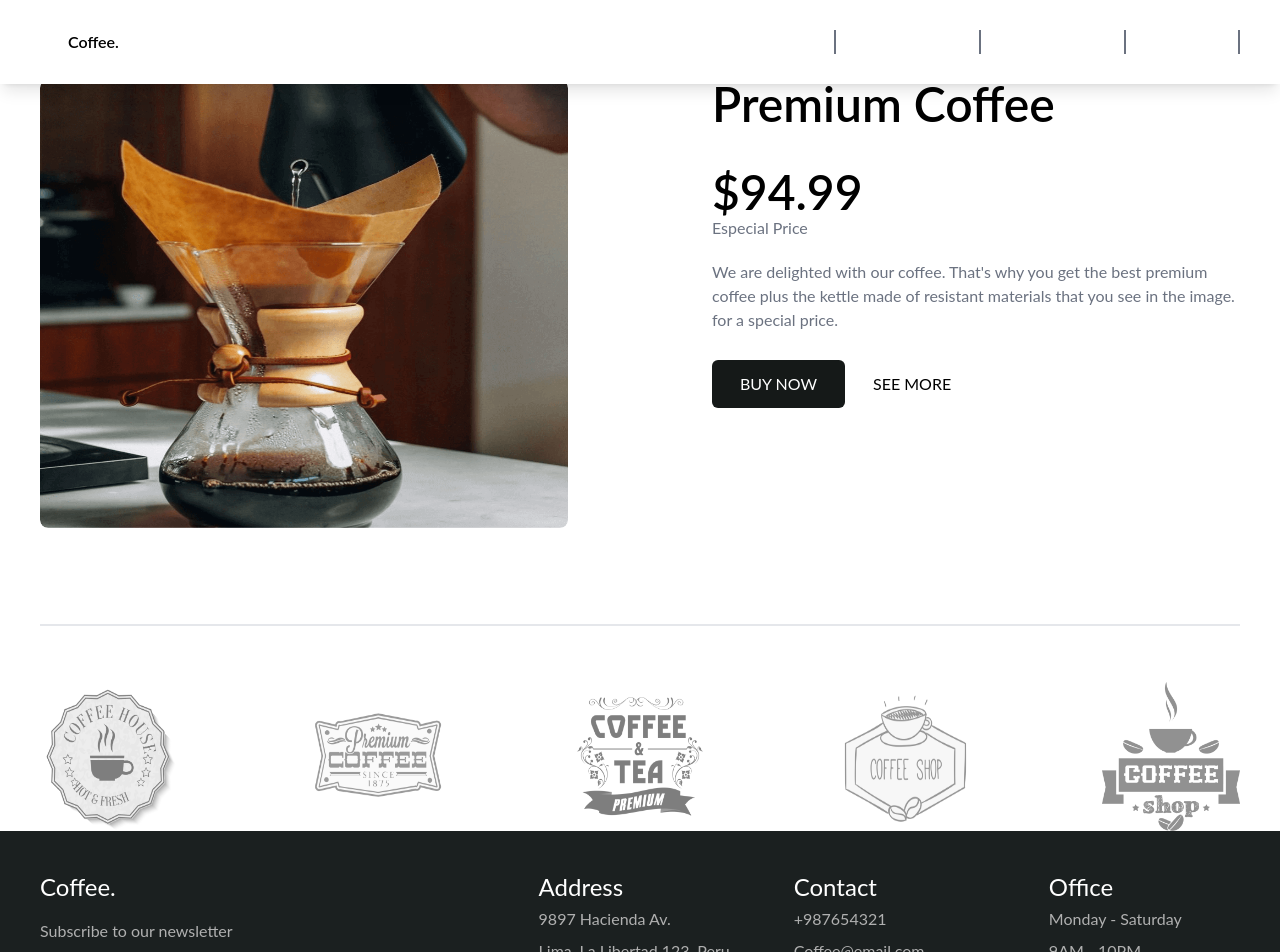
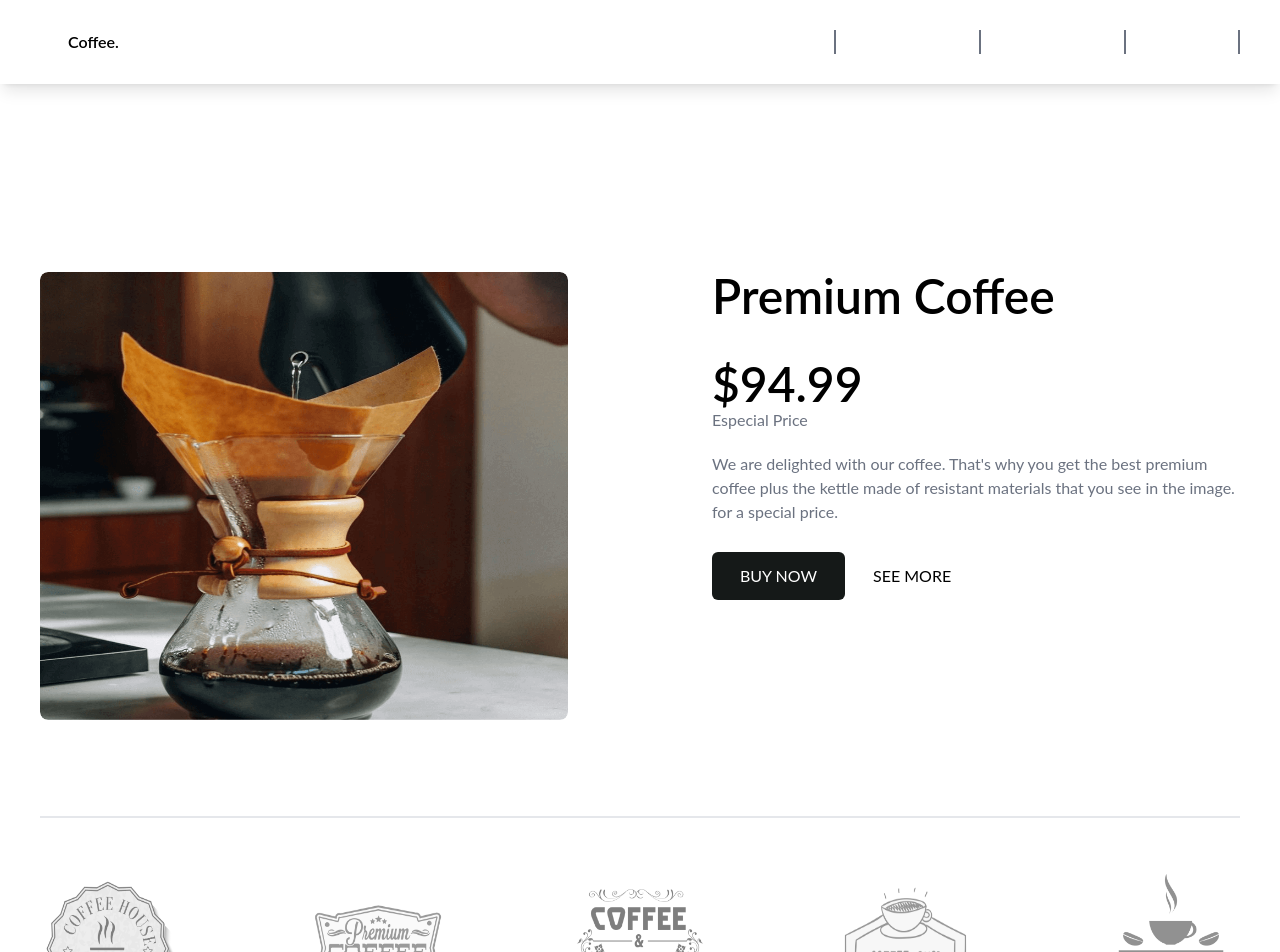
Before and after one commit to VincentCarlosTrono/coffee, a React (Create React App) app: page /premium in a window 1280 px wide. Shown: the top 952 px of the page. Built offline with nearby package versions, Linux system fonts and the light colour scheme; some icons are missing.

Commit message:
debugged

```diff
--- a/src/Components/Premium.tsx
+++ b/src/Components/Premium.tsx
@@ -5,7 +5,7 @@ import { ROUTER_PATH_HOME, ROUTER_PATH_PRODUCTS } from "../Constant";
 
 const Premium = () => {
   return (
-    <div className="md:flex gap-36 w-full justify-between border-b-2 pb-24">
+    <div className="md:flex gap-36 md:pt-48 w-full justify-between border-b-2 pb-24">
       <div className="md:w-1/2 h-1/2 md:h-28rem rounded-lg overflow-hidden md:px-0 px-10">
         <img
           className=" md:w-full md:h-full rounded-lg"
--- a/src/Components/PremiumPartners.tsx
+++ b/src/Components/PremiumPartners.tsx
@@ -25,7 +25,7 @@ const PremiumPartners = () => {
   ];
 
   return (
-    <div className="md:flex grid grid-cols-3 md:gap-32 py-14 md:pb-0 ">
+    <div className="md:flex grid grid-cols-3 md:gap-32 py-14 md:pb-13 ">
       {partners.map((partner: any) => {
         const { image } = partner;
         return (
```
